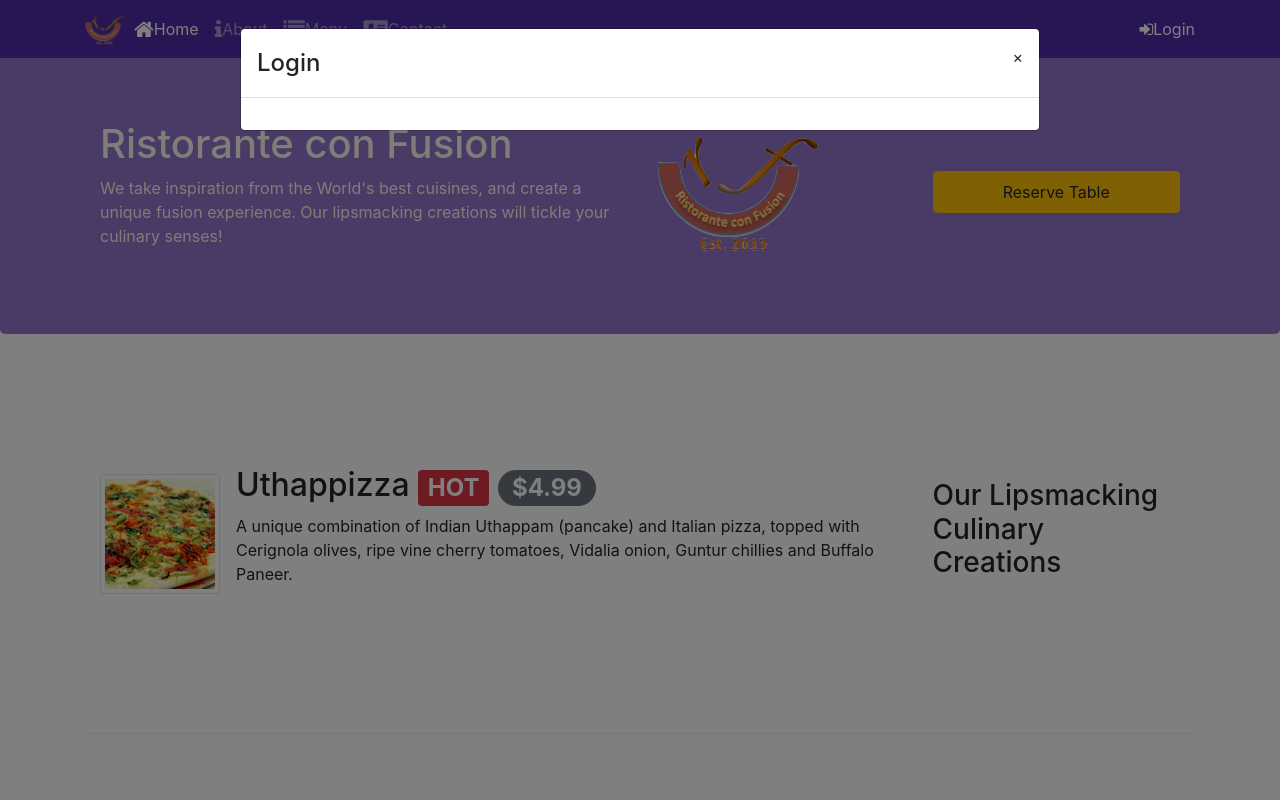
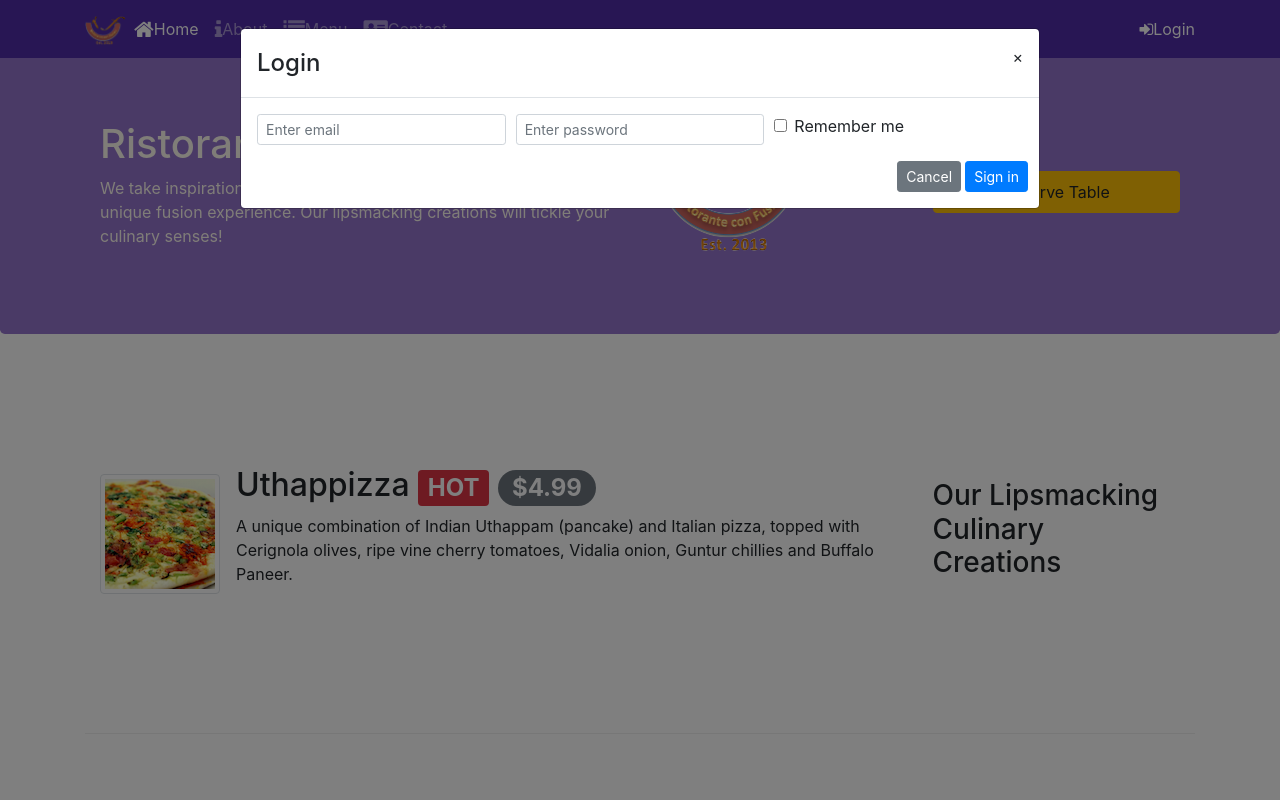
Before and after one commit to gj0706/bootstrap-4, a website: page index.html in a window 1280 px wide. Both pictures are taken after a click on the link "Login". Shown: the top 800 px of the page. Drawn offline with nearby package versions, Linux system fonts and the light colour scheme.

Commit message:
modal form

```diff
--- a/index.html
+++ b/index.html
@@ -47,6 +47,29 @@
                     &times;
                 </div>
                 <div class="modal-body">
+                    <form>
+                        <div class="form-row">
+                            <div class="form-group col-sm-4">
+                                <label class="sr-only" for="exampleInputEmail3">Email address</label>
+                                <input type="email" class="form-control form-control-sm mr-1" id="exampleInputEmail3" placeholder="Enter email">
+                            </div>
+                            <div class="form-group col-sm-4">
+                                <label class="sr-only" for="exampleInputPassword3">Password</label>
+                                <input type="email" class="form-control form-control-sm mr-1" id="exampleInputPassword3" placeholder="Enter password">
+                            </div>
+                            <div class="col-sm-auto">
+                                <div class="form-check">
+                                    <input class="form-check-input" type="checkbox">
+                                    <label class="form-check-label"> Remember me
+                                    </label>
+                                </div>
+                            </div>
+                        </div>
+                        <div class="form-row">
+                            <button type="button" class="btn btn-secondary btn-sm ml-auto" data-dismiss="modal">Cancel</button>
+                            <button type="submit" class="btn btn-primary btn-sm ml-1">Sign in</button>
+                        </div>
+                    </form>
 
                 </div>
             </div>
```
